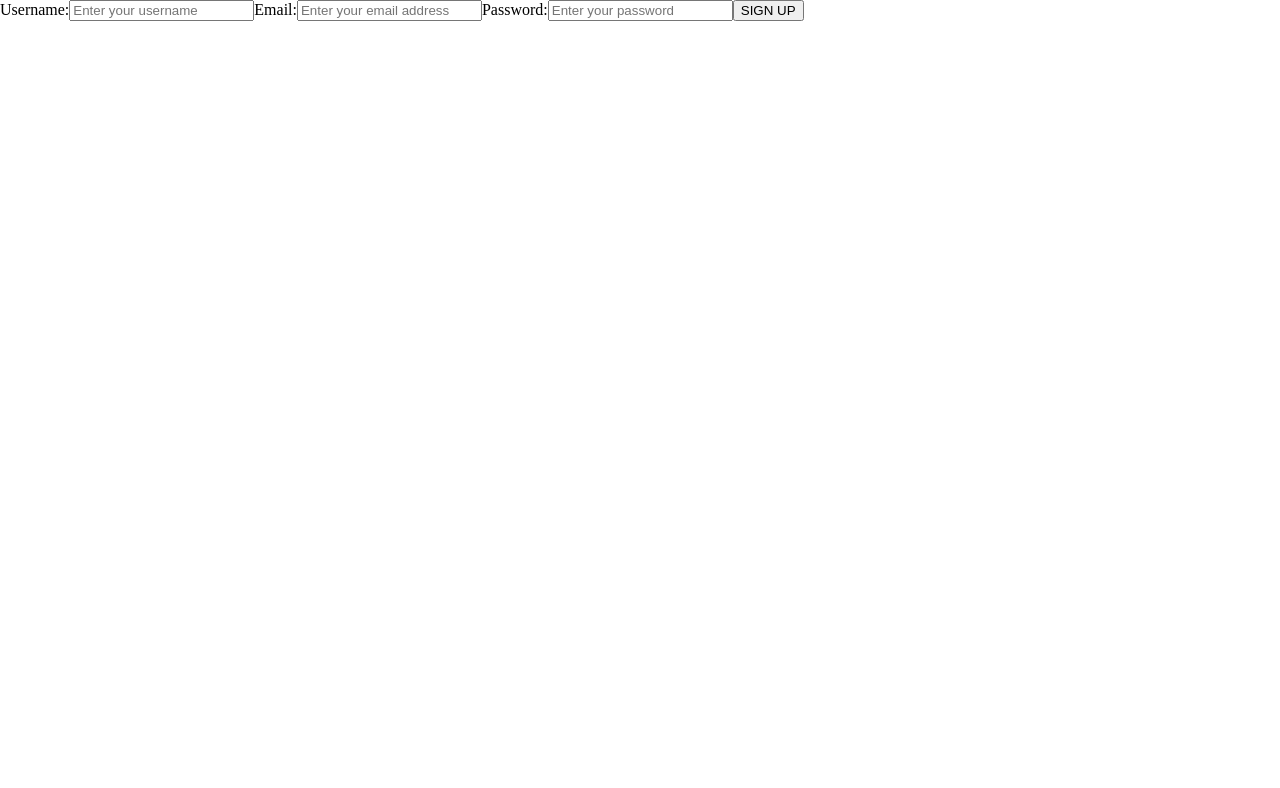
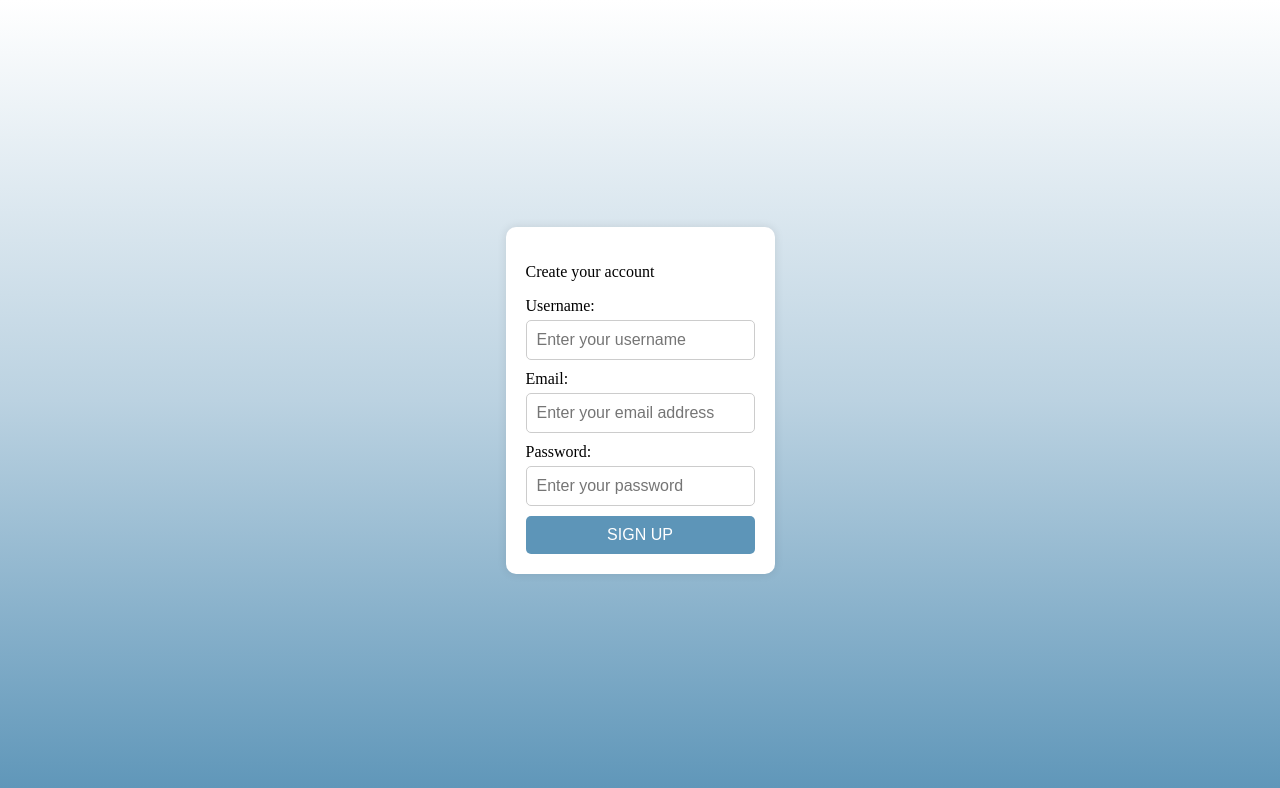
Before and after one commit to kalviumcommunity/S48_RajKumar_Capstone_Paperado, a React (Vite) app in the folder Client/paperado/: page /signup in a window 1280 px wide. Shown: the top 788 px of the page. Built offline with nearby package versions, Linux system fonts and the light colour scheme; a web font is replaced by a local one.

Commit message:
Added css for Signup page

```diff
--- /dev/null
+++ b/Client/paperado/src/component/Signup.css
@@ -0,0 +1,49 @@
+.container {
+    display: flex;
+    justify-content: center;
+    align-items: center;
+    height: 100vh;
+    background: linear-gradient(to bottom, #FFFFFF, #BBD2E1, #5D95B8);
+  }
+
+  .signup-page {
+    background-color: #fff;
+    padding: 20px;
+    border-radius: 10px;
+    box-shadow: 0px 0px 10px rgba(0, 0, 0, 0.1);
+  }
+
+  form {
+    display: flex;
+    flex-direction: column;
+  }
+
+  label {
+    margin-bottom: 5px;
+  }
+
+  input {
+    padding: 10px;
+    margin-bottom: 10px;
+    border-radius: 5px;
+    border: 1px solid #ccc;
+    font-size: 16px;
+  }
+
+  button.SignUpBtn {
+    padding: 10px;
+    background-color: #5D95B8;
+    color: #fff;
+    border: none;
+    border-radius: 5px;
+    cursor: pointer;
+    font-size: 16px;
+  }
+
+  button.SignUpBtn:hover {
+    background-color: #46829a;
+  }
+
+  button.SignUpBtn:active {
+    background-color: #355e74;
+  }
--- a/Client/paperado/src/component/Signup.jsx
+++ b/Client/paperado/src/component/Signup.jsx
@@ -1,6 +1,7 @@
 import { useState } from "react";
 import { useNavigate } from "react-router-dom";
 import axios from "axios";
+import './Signup.css'
 
 function SignUp() {
   const navigate = useNavigate();
@@ -37,6 +38,7 @@ function SignUp() {
     <div className="container">
       <div className="signup-page">
         <form onSubmit={handleSubmit}>
+          <p>Create your account</p>
           <label htmlFor="UserName">Username:</label>
           <input
             type="text"
```
